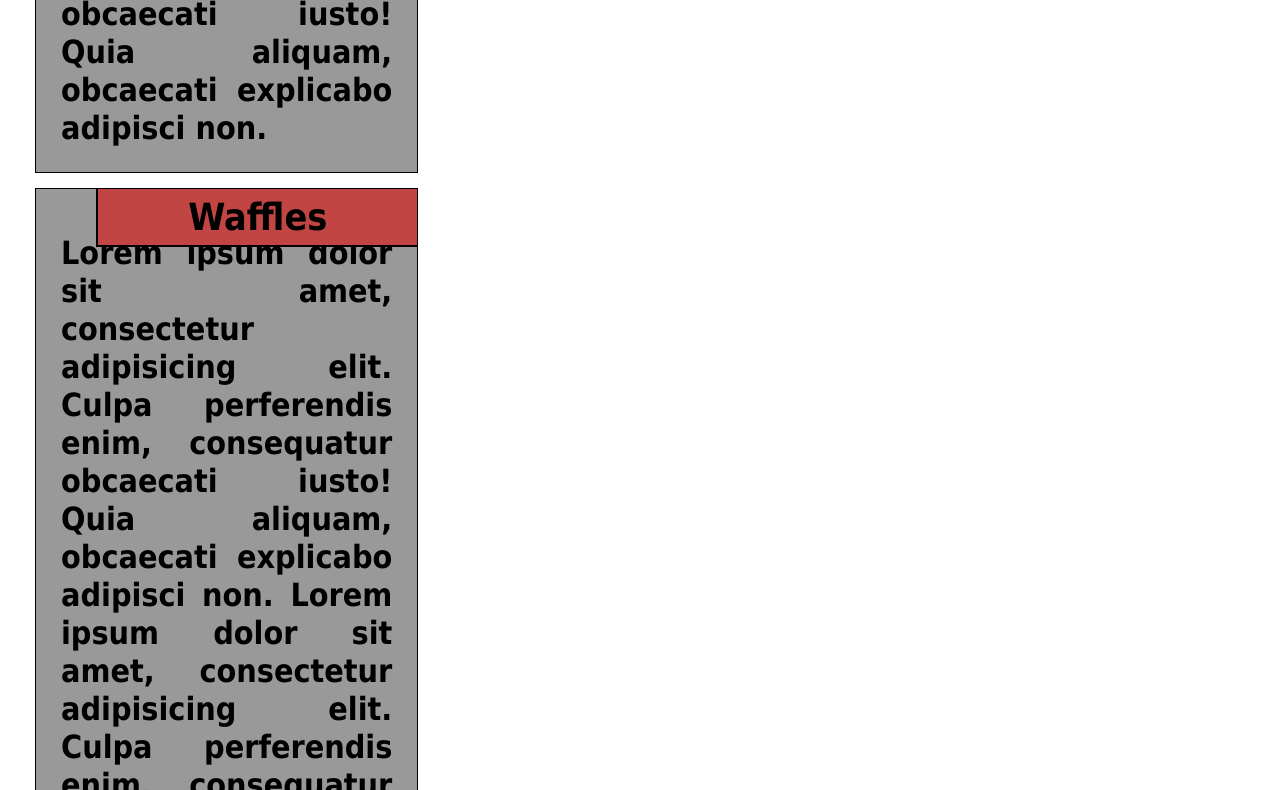
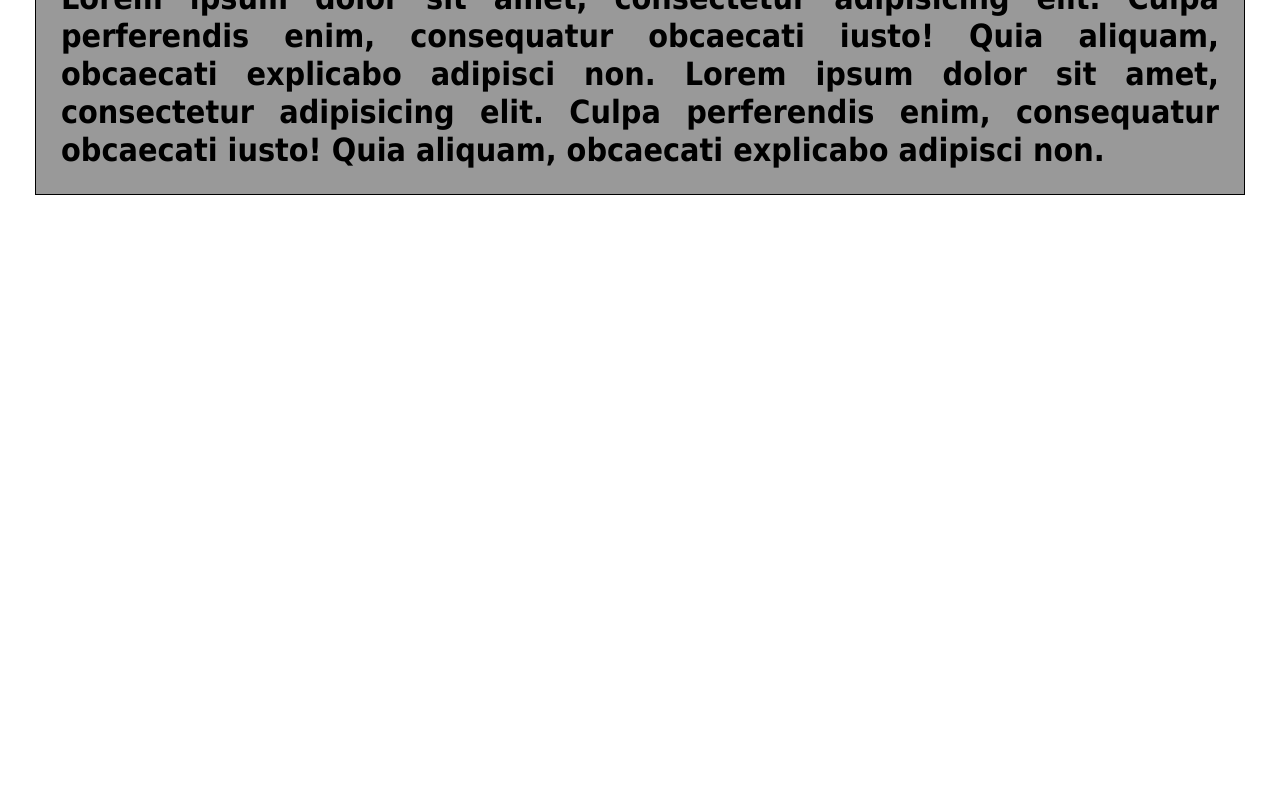
Before and after one commit to Emho88/Module2Code, a plain HTML site: page module2-solution/index.html in a window 1280 px wide. Shown: the part 710-1500 px from the top of the page. After the commit the page ends 905 px from the top, so only its background shows below. Drawn offline with Linux system fonts and the light colour scheme; files that its build step writes are made by us from their sources.

Commit message:
fixed media query

```diff
--- a/module2-solution/mycss.css
+++ b/module2-solution/mycss.css
@@ -58,9 +58,8 @@ body{
 
 
 @media (min width: 992px) {
-.col-lg-1, .col-lg-2, .co-lg-3, .col-lg-4, .col-lg-5, .col-lg-6, .col-lg-7, .co-lg-8, .col-lg-9, .col-lg-10, .col-lg-11, .col-lg-12
-}
-float: left;
+.col-lg-1, .col-lg-2, .co-lg-3, .col-lg-4, .col-lg-5, .col-lg-6, .col-lg-7, .co-lg-8, .col-lg-9, .col-lg-10, .col-lg-11, .col-lg-12{
+float:left;
   }
   .col-lg-1 {
     width: 8.33%;
```
